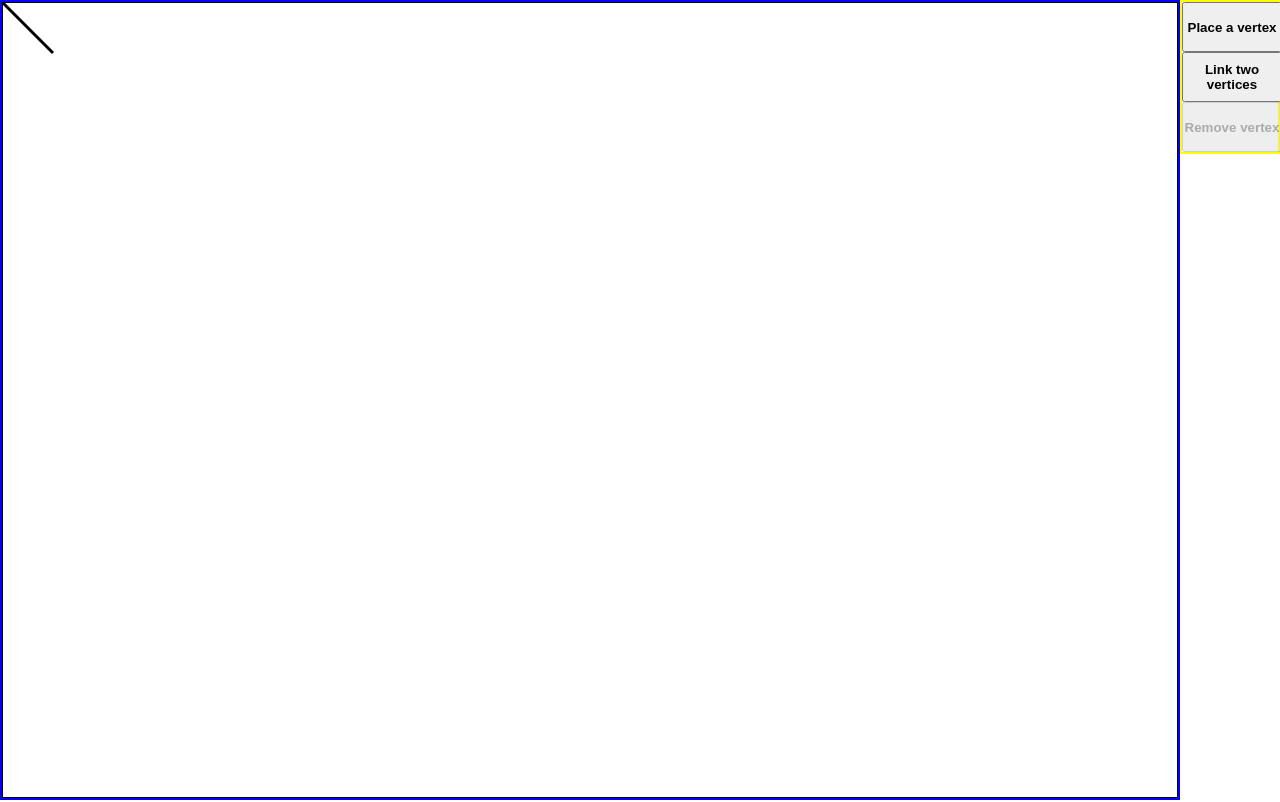
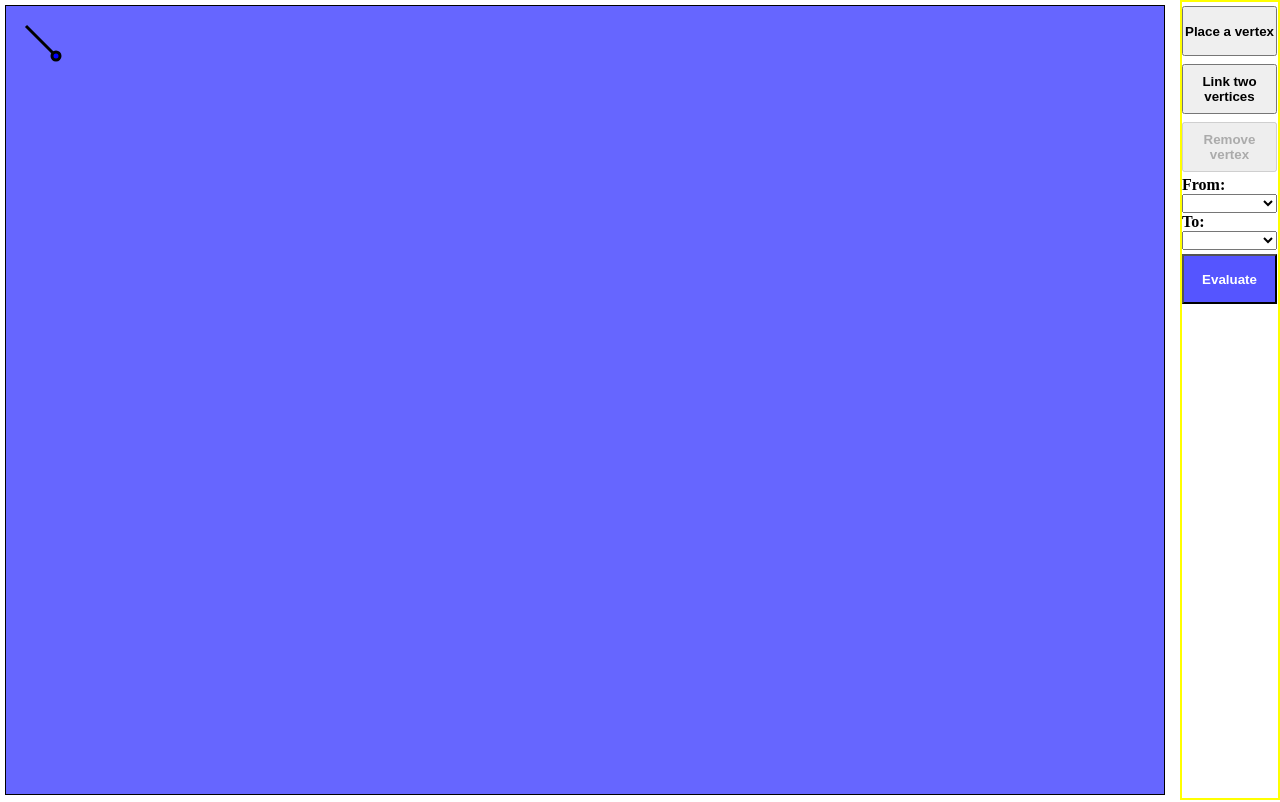
Before and after one commit to MathieuFan22/Shortest-Path-Application, a Vue app: page / in a window 1280 px wide. Built offline with nearby package versions, Linux system fonts and the light colour scheme.

Commit message:
Imported FloydWarshall Algorithm in the UI

```diff
--- a/src/App.vue
+++ b/src/App.vue
@@ -1,13 +1,14 @@
 <template>
   <div>
-    <SVGContainer :vertices= "vertices" :placingMode= "placing" @setSelection= "setSelection" @act= "act" @donePlacing= "togglePlacingMode"  />
-    <SideBar :placingMode= "placing" :linkingMode= "linking" :removingMode= "removing" @togglePlacingMode= "togglePlacingMode" @toggleLinkingMode= "toggleLinkingMode" @toggleRemoval= "removeVertex" />
+    <SVGContainer :vertices= "vertices" :edges= "edges" :placingMode= "placing" :linkingMode= "linking" @setSelection= "setSelection" @addingVertex= "addVertex" @createEdge= "createEdge" @donePlacing= "donePlacing"  />
+    <SideBar :placingMode= "placing" :linkingMode= "linking" :removingMode= "removing" :vertices= "vertices" @togglePlacingMode= "togglePlacingMode" @toggleLinkingMode= "toggleLinkingMode" @toggleRemoval= "removeVertex" @evaluate= "evaluate" />
   </div>
 </template>
 
 <script>
   import SVGContainer from '@/components/SVGContainer';
   import SideBar from '@/components/SideBar';
+  import { tester, floydWarshall } from '@/shortestPathAlgorithms';
 
   export default {
     name: 'App',
@@ -20,13 +21,16 @@
       let linking= false;
       let removing= false;
       let currentlySelected= null;
-      let vertices= []
+      let vertices= []; // [cx, xy, selected, name]
+      let edges= [];  // ["x1,y1", "x2,y2", forth, weight, v1, v2, passing]
+
       return {
         placing,
         linking,
         removing,
         currentlySelected,
-        vertices
+        vertices,
+        edges,
       }
     },
     // computed: {
@@ -36,14 +40,44 @@
     // },
     methods: {
       /* PRINCIPAL GRAPH HANDLERS */
-      act(newVertex) {
-        console.log("Acting");
-        if (this.placing) {
+      addVertex(newVertex) {
+        // if (this.placing) {
          // If on placing mode, place vertex else don't place any vertex
          this.vertices.push(newVertex);
          // Then quit placing mode
-         this.placing= false;
+         //this.placing= false;
+        // }
+      },
+      createEdge(v1, v2, weight) {
+        // v1 and v2 are the id of the vertices to link
+        // index= id - 1 as we started indexing at 1
+        v1--;
+        v2--;
+
+        let forth= false;  // To decide the color of the pointing edge
+        if (v1 > v2) {
+          // To set colors
+          console.log('Red');
+          forth= true;
         }
+
+        let x1= this.vertices[v1][0];
+        let y1= this.vertices[v1][1];
+
+        let x2= this.vertices[v2][0];
+        let y2= this.vertices[v2][1];
+
+        // Multiplicators
+        let hypo= Math.sqrt((x1 - x2) * (x1 - x2) + (y1 - y2) * (y1 - y2));
+        let cos= (x1 - x2)/hypo;
+        let sin= (y1 - y2)/hypo;
+
+        let _from= (parseInt(x1 - 25*cos)) + ',' + (parseInt(y1 - 25*sin));
+        let _to= (parseInt(x2 + 25*cos)) + ',' + (parseInt(y2 + 25*sin));
+
+        this.edges.push([_from, _to, forth, weight, v1, v2, false]); // v1 and v2 will be used to create M
+        this.linkingMode= false;  // Finished linking
+        this.unfocus();
       },
       unfocus() {
         // Remove the selection from the current Vertex
@@ -58,9 +92,11 @@
         // Set the selection to the id
         this.currentlySelected= index - 1;
         this.vertices[this.currentlySelected][2]= true;
-        if (!this.linking)
+        if (!this.linking) {
           // Activate the removing method if we are not in linking mode
           this.removing= true;
+          this.placing= false;
+        }
       },
       removeVertex() {
         // Remove the vertex and reset the vertices array
@@ -75,8 +111,56 @@
         this.currentlySelected= null; // Reset the selected item
         this.removing= false; // Finished removal
       },
+      getMatrix() {
+        // Create the adjacency matrix
+        let M= [];
+        // Evaluate M
+        let range;
+        for (let i= 0; i < this.vertices.length; i++) {
+          // from vertex i to j
+          range= [];
+          for (let j= 0; j < this.vertices.length; j++){
+            let tmp= 0;
+            this.edges.forEach((edge) => {
+              // From i to j
+              if (edge[4] == i && edge[5] == j) {
+                tmp= edge[3]; // Weight
+              }
+            }); // Enf forEach
+            range.push(tmp);
+          } // End for j
+          M.push(range);
+        } // End for i
+        return M;
+      },
 
       /* EVENT HANDLERS */
+      evaluate(_from, _to) {
+        // The evaluation
+        //let output= mooreDijkstra(this.getMatrix(), _from);
+        // let result= mooreDijkstra(this.getMatrix(), _from)[`to-${_to}`]; // Get the path from _from to _to
+        let matrix= this.getMatrix();
+        let result= floydWarshall(matrix)[`from-${_from}`][`to-${_to}`];
+        console.log(result)
+        alert("The shortest path length: " + result[1]);
+        // Color the path
+        for (let i= 0; i < result[0].length - 1; i++) {
+          console.log('checking ' + i)
+          this.edges.forEach((edge) => {
+            // v1 and v2 are in index 4 and 5 and we get the id by adding 1 to it
+            if (result[0][i] == edge[4] + 1 && result[0][i+1] == edge[5] + 1) {
+              edge[6]= true;
+            }
+            else {
+              edge[6]= false;
+            }
+          });
+        }
+        //return output;
+      },
+      donePlacing() {
+        this.placing= false;
+      },
       togglePlacingMode() {
         this.unfocus();
         this.placing= !this.placing;
@@ -106,6 +190,7 @@
     padding: 0;
     box-sizing: border-box;
     user-select: none;
+    font-weight: bolder;
   }
   body {
     position: absolute;
--- a/src/components/EdgeObj.vue
+++ b/src/components/EdgeObj.vue
@@ -1,10 +1,10 @@
 <!-- SVG group for an edge in the graph -->
 <template>
-  <g>
-    <marker id= "circle">
-      <circle cx= "0" cy= "15" r= "20" />
-    </marker>
-    <path stroke-width= "3" :d= "path" marker-end= "url(#circle)" />
+  <g text-anchor= "middle">
+    <path :class= "{passing: passing}" stroke-width= "3" :d= "path" />
+    <!-- The endpoint is just a circle -->
+    <circle :class= "{forth: forth}" :cx= "x2" :cy= "y2" r= "4" />
+    <text :x= "x2" :y= "y2" :dy= "forth? -20: 20">{{weight}}</text>
   </g>
 </template>
 
@@ -15,26 +15,40 @@
       // Coordinates in the SVG Container
       from: String,
       to: String,
+      forth: Boolean,
+      weight: Number,
+      passing: Boolean
     },
     data() {
       let coord1= this.from.split(',');
       let coord2= this.to.split(',');
       // Getting the coordinates
-      let x1= coord1[0];
-      let y1= coord1[1];
-      let x2= coord2[0];
-      let y2= coord2[1];
+      let x1= parseInt(coord1[0]);
+      let y1= parseInt(coord1[1]);
+      let x2= parseInt(coord2[0]);
+      let y2= parseInt(coord2[1]);
 
       let path= `M ${x1} ${y1} L ${x2} ${y2} Z`;
       return {
-        path
+        path,
+        x1, y1,
+        x2, y2, // The endpoints
       }
     }
   }
 </script>
 
-<style>
-  polyline {
-    fill: none;
+<style scoped>
+  text {
+    font-weight: 900;
+  }
+  circle {
+    fill: blue;
+  }
+  .forth {
+    fill: red;
+  }
+  .passing {
+    stroke: green;
   }
 </style>
--- a/src/components/SVGContainer.vue
+++ b/src/components/SVGContainer.vue
@@ -3,9 +3,9 @@
   <div id= 'container'>
     <svg @click= "emitToApp">
       <!-- When passing the parameter to setSelection, we pass directly index to get it from the Array in the main App -->
-      <VertexObj v-for= "(vertex, index) in vertices" :key= "index" :vx= "vertex[0]" :vy= "vertex[1]" :id= "index + 1" :selected= "vertex[2]" @selected= "passToApp" />
-      <EdgeObj v-for= "(edge, index) in edges" :key= "index" :from= "edge[0]" :to= "edge[1]" />
-      <EdgeObj from= "0,0" to= "50,50" />
+      <VertexObj v-for= "(vertex, index) in vertices" :key= "index" :vx= "vertex[0]" :vy= "vertex[1]" :id= "index + 1" :selected= "vertex[2]" :name= "vertex[3]" @selected= "passToApp" />
+      <EdgeObj v-for= "(edge, index) in edges" :key= "index" :from= "edge[0]" :to= "edge[1]" :forth= "edge[2]" :weight= "edge[3]" :passing= "edge[6]" />
+      <EdgeObj from= "20,20" to= "50,50" />
     </svg>
   </div>
 </template>
@@ -22,8 +22,15 @@
     },
     props: {
       placingMode: Boolean,
+      linkingMode: Boolean,
       vertices: Array,
       edges: Array
+    },
+    data() {
+      let first= undefined;
+      return {
+        first,
+      }
     },
     // data() {
     //   let vertices= []; // The list of the vertices
@@ -56,11 +63,57 @@
     methods: {
       emitToApp(e) {
         // Add the coordinate directly to the main controller in App
-        this.$emit('act', [e.clientX, e.clientY, false]);
+        let { clientX, clientY }= e;  // Destructure the event
+        if (this.placingMode) {
+          let name= prompt("Enter the vertex name (facultative)");
+          if (name !== null)  // Only validate when name is different from null as null == cancelling
+          {
+            console.log(name);
+            this.$emit('addingVertex', [clientX, clientY, false, name]);
+          }
+          else
+            this.$emit('donePlacing');
+        }
+        // Clear the first selected variable
+        this.first= undefined;
       },
+      // async waitSecondParam() {
+      //   // Wait the second parameter
+      //   let v2= undefined;
+      //   while (v2 == undefined) {
+
+      //   }
+      // },
       passToApp(index) {
-        console.log(index);
-        this.$emit('setSelection', index);
+        if (this.linkingMode) {
+          // linkingMode requires 2 index to link
+          if (this.first != undefined) {
+            if (this.first !== index) {
+              let weight;
+              do {
+                weight= parseInt(prompt("Enter the weight (1 is the default weight)"));
+                if (weight <= 0)
+                  alert('Please enter a positive number');
+              } while (weight <= 0);
+              if (weight !== null) {
+                if (isNaN(weight))
+                  weight= 1;
+                this.$emit('createEdge', this.first, index, weight);
+                this.first= undefined;  // Reset first
+              }
+            }
+            else {
+              // Reset if they are the same
+              this.first= undefined;
+            }
+          }
+          else {
+            this.$emit('setSelection', index); // Selection color
+            this.first= index;
+          }
+        }
+        else
+          this.$emit('setSelection', index);
       }
     }
   }
@@ -68,7 +121,6 @@
 
 <style>
   svg {
-    border: solid 1px #000000;
     height: 100%;
     width: 100%;
   }
@@ -78,9 +130,11 @@
     fill: none;
   }
   #container {
-    border: solid 2px blue;
+    margin: 5px;
+    border: solid 1px black;
+    background: #6666ff;
     position: absolute;
-    width: calc(100% - 100px);
-    height: 100%;
+    width: calc(100% - 120px);
+    height: calc(100% - 10px);
   }
 </style>
--- a/src/components/SideBar.vue
+++ b/src/components/SideBar.vue
@@ -1,6 +1,7 @@
 <!-- The sidebar -->
 <template>
   <div id= 'sidebar'>
+    <!-- Buttons -->
     <button :class= "{active: placingMode}" @click= "togglePlacingMode">
       Place a vertex
     </button>
@@ -9,6 +10,25 @@
     </button>
     <button :class= "{removal: removingMode}" :disabled= "!removingMode" @click= "$emit('toggleRemoval')">
       Remove vertex
+    </button>
+    <label>
+      From:
+    </label>
+    <select id= "from">
+      <option v-for= "(vertex, index) in vertices" :key= "index" :value= "index+1">
+        {{vertex[3] !== ""? ": " + vertex[3]: "Vertex " + (index + 1)}}
+      </option>
+    </select>
+    <label>
+      To:
+    </label>
+    <select id= "to">
+      <option v-for= "(vertex, index) in vertices" :key= "index" :value= "index+1">
+        {{vertex[3] !== ""? ": " + vertex[3]: "Vertex " + (index + 1)}}
+      </option>
+    </select>
+    <button id= "submit" @click= "evaluate">
+      Evaluate
     </button>
   </div>
 </template>
@@ -19,7 +39,8 @@
     props: {
       placingMode: Boolean,
       linkingMode: Boolean,
-      removingMode: Boolean
+      removingMode: Boolean,
+      vertices: Array
     },
     methods: {
       togglePlacingMode() {
@@ -37,6 +58,12 @@
         //   this.placingMode= false;
         // }
         this.$emit('toggleLinkingMode');
+      },
+      evaluate() {
+        let _from= document.getElementById('from');
+        let _to= document.getElementById('to');
+        console.log(parseInt(_from.value), parseInt(_to.value));
+        this.$emit('evaluate', parseInt(_from.value), parseInt(_to.value));
       }
     },
   }
@@ -44,13 +71,28 @@
 
 <style scoped>
   button {
+    margin: 4px 0;
     cursor: pointer;
     height: 50px;
-    width: 100px;
+    width: 95px;
     font-weight: 900;
+  }
+  select {
+    cursor: pointer;
+    width: 95px;
+  }
+  #submit {
+    /*position: absolute;*/
+    background: #5555ff;
+    color: white;
+    bottom: 5px;
+  }
+  #submit:hover {
+    background: #4444ff;
   }
   .removal {
     background: red;
+    color: #ffffff;
   }
   .active {
     background: #00bb00;
@@ -60,8 +102,8 @@
     display: block;
     position: absolute;
     right: 0;
-    float: right;
     width: 100px;
+    height: 100%;
     border: solid 2px yellow;
   }
 </style>
```
Also changed, not shown: src/components/VertexObj.vue (+9 -9 lines).
